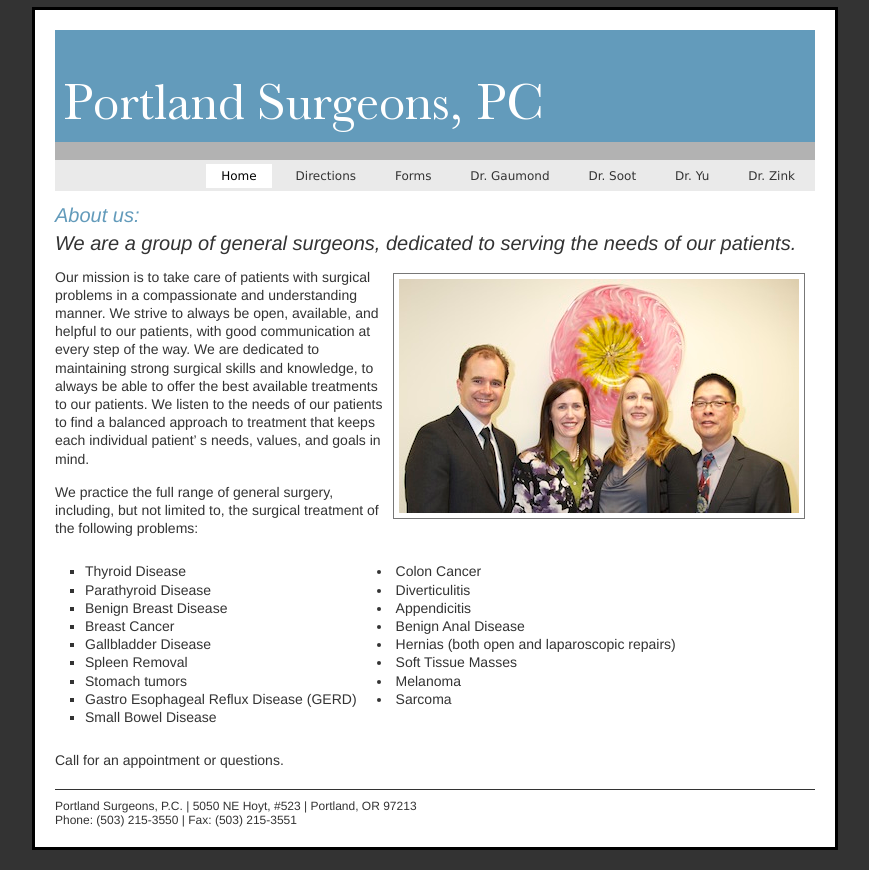
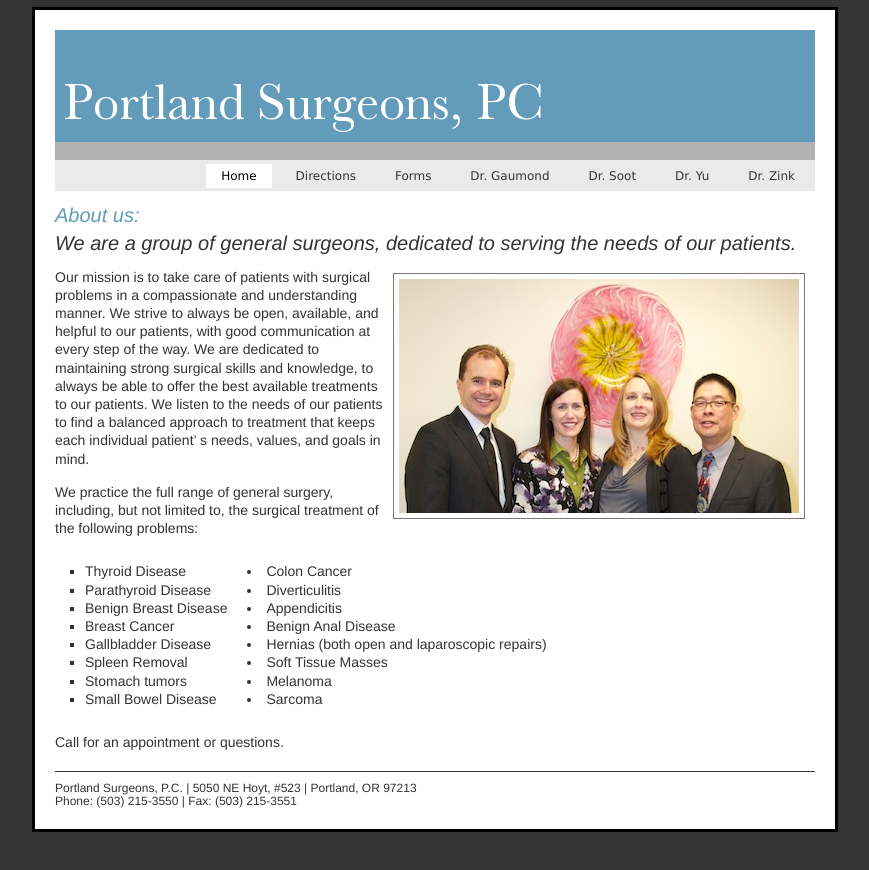
Before and after one commit to danz1976/portland-surgeons, a PHP site: page / in a window 1280 px wide. Shown: the whole page, without its empty margins (205-1074 px from the left). After the commit the page ends 832 px from the top, so only its background shows below. Run offline with PHP 8.4, Linux system fonts and the light colour scheme; style sheets or scripts are compiled from the project's sources.

Commit message:
this_is_an_update

```diff
--- a/index.php
+++ b/index.php
@@ -30,7 +30,6 @@ of the following problems:
     <li>Gallbladder Disease</li>
     <li>Spleen Removal</li>
     <li>Stomach tumors</li>
-    <li>Gastro Esophageal Reflux Disease (GERD)</li>
     <li>Small Bowel Disease</li>
 <ul>
 </td>
```
